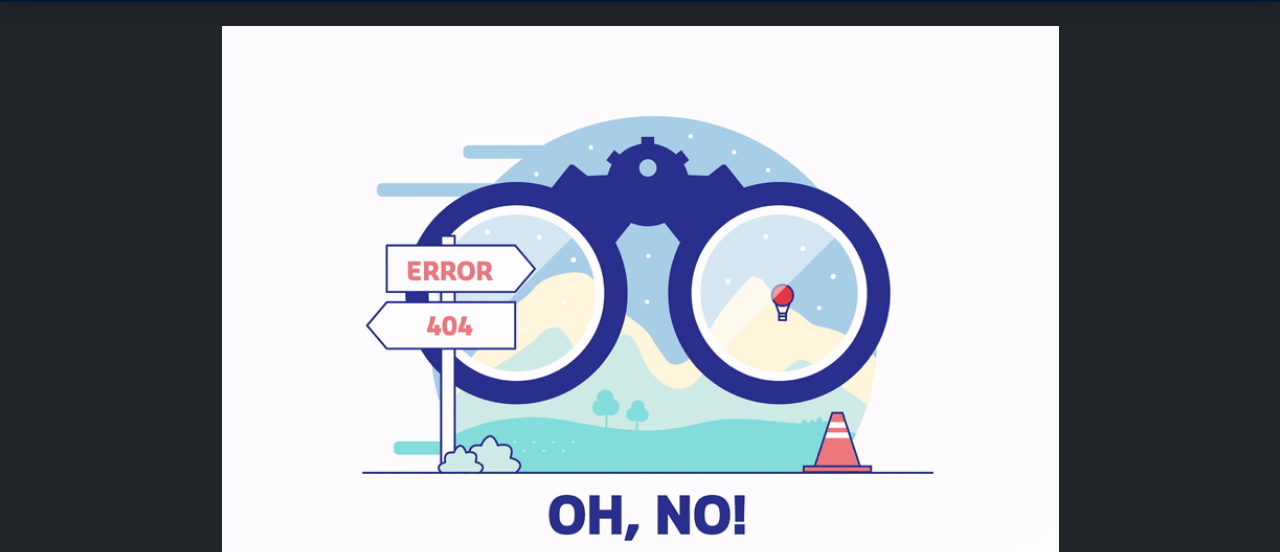
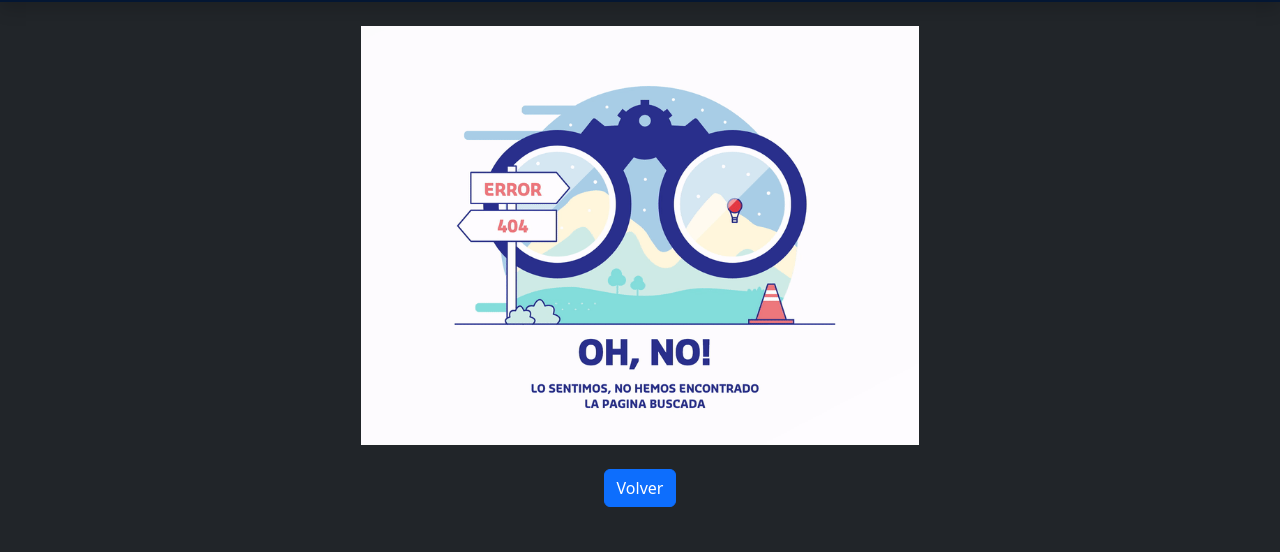
Before and after one commit to FrancoPereyra2/Cryptofind, a plain HTML site: page Pages/error404.html in a window 1280 px wide. Shown: the part 54-606 px from the top of the page. Drawn offline with nearby package versions, Linux system fonts and the light colour scheme; files whose address does not match are found by name.

Commit message:
agregamos la imagen de error 404 y un boton para volver al inicio

```diff
--- a/Pages/error404.html
+++ b/Pages/error404.html
@@ -59,8 +59,9 @@
       </nav>
     </header>
     <main class="container my-4">
-        <section class="text-center">
-            <img src="../img/404.gif" alt="Error 404" class="w-75">
+        <section class="d-flex flex-column align-items-center">
+          <img src="../img/404.gif" alt="Error 404" class="w-50">
+            <a href="../index.html" class="btn btn-primary my-4">Volver</a>
         </section>
     </main>
     <footer>
```
Also changed, not shown: Pages/PreguntasFrecuentes.html (+1 -1 lines), Pages/SobreNosotros.html (+1 -1 lines), Pages/contactos.html (+1 -1 lines), index.html (+1 -1 lines).
